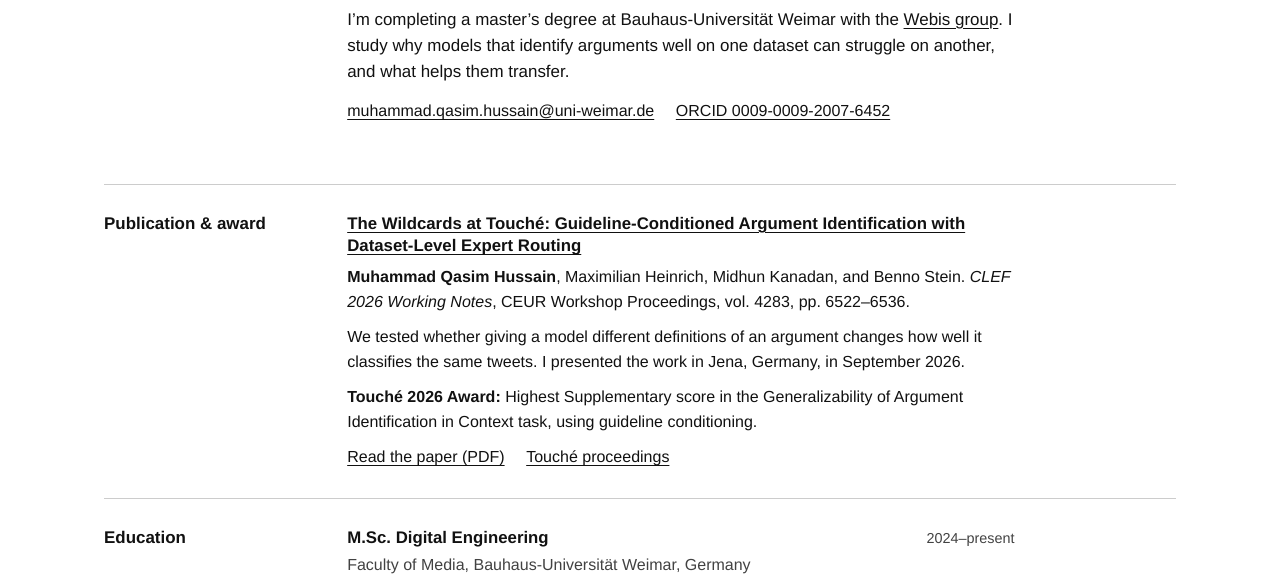
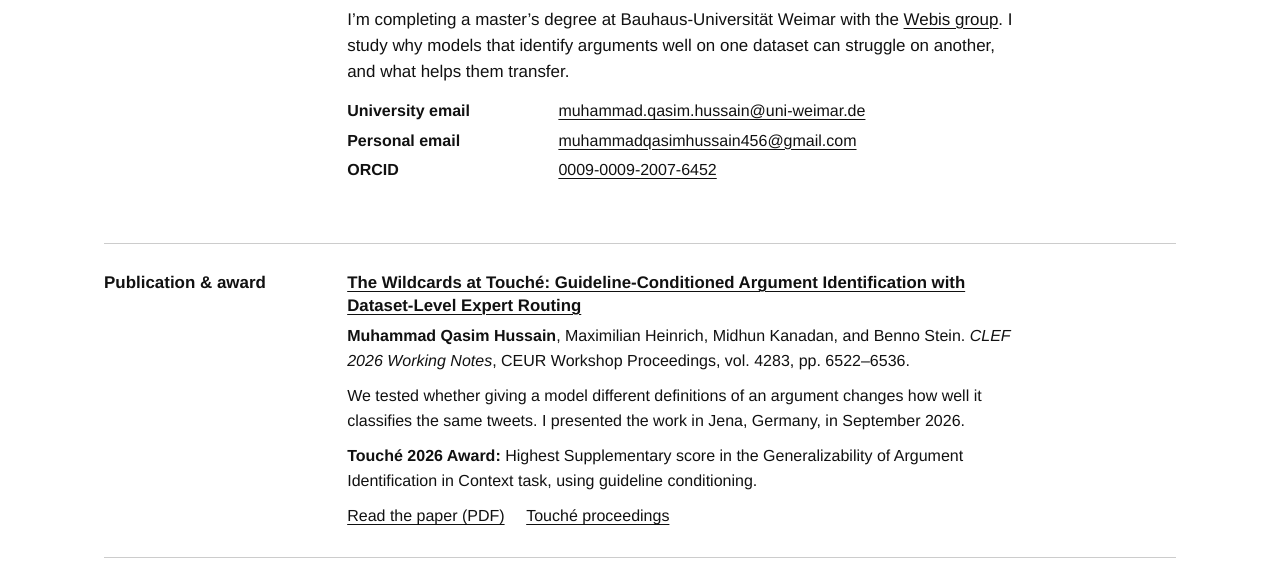
Before and after one commit to iqasimz/iqasimz.github.io, a plain HTML site: page index.html in a window 1280 px wide. Shown: the part 217-800 px from the top of the page. Drawn offline with Linux system fonts and the light colour scheme.

Commit message:
Label university and personal email addresses

```diff
--- a/index.html
+++ b/index.html
@@ -26,10 +26,14 @@
         <h1 id="profile-name">Muhammad Qasim Hussain</h1>
         <p class="meta">M.Sc. Digital Engineering candidate · Weimar, Germany</p>
         <p class="lede">I’m completing a master’s degree at Bauhaus-Universität Weimar with the <a href="https://webis.de/">Webis group</a>. I study why models that identify arguments well on one dataset can struggle on another, and what helps them transfer.</p>
-        <ul class="inline-list contact">
-          <li><a href="mailto:muhammad.qasim.hussain@uni-weimar.de">muhammad.qasim.hussain@uni-weimar.de</a></li>
-          <li><a href="https://orcid.org/0009-0009-2007-6452">ORCID 0009-0009-2007-6452</a></li>
-        </ul>
+        <dl class="details contact">
+          <dt>University email</dt>
+          <dd><a href="mailto:muhammad.qasim.hussain@uni-weimar.de">muhammad.qasim.hussain@uni-weimar.de</a></dd>
+          <dt>Personal email</dt>
+          <dd><a href="mailto:muhammadqasimhussain456@gmail.com">muhammadqasimhussain456@gmail.com</a></dd>
+          <dt>ORCID</dt>
+          <dd><a href="https://orcid.org/0009-0009-2007-6452">0009-0009-2007-6452</a></dd>
+        </dl>
       </div>
     </section>
 
--- a/site.css
+++ b/site.css
@@ -49,7 +49,6 @@ li + li { margin-top: .28rem; }
 .inline-list { display: flex; flex-wrap: wrap; column-gap: 1.35rem; row-gap: .2rem; padding: 0; list-style: none; }
 .inline-list li { margin: 0; min-width: 0; }
 .inline-list a { overflow-wrap: anywhere; }
-.contact { margin-top: .85rem; }
 
 .entry + .entry { margin-top: 1.25rem; }
 .entry-heading { display: flex; flex-wrap: wrap; justify-content: space-between; align-items: baseline; gap: .1rem 1rem; margin-bottom: .23rem; }
@@ -58,6 +57,8 @@ li + li { margin-top: .28rem; }
 .details { display: grid; grid-template-columns: minmax(9rem, 12rem) minmax(0, 1fr); gap: .65rem 1.2rem; margin: 0; }
 .details dt { font-weight: 700; }
 .details dd { margin: 0; }
+.details.contact { margin-top: .85rem; row-gap: .3rem; }
+.contact a { overflow-wrap: anywhere; }
 .site-footer { padding-block: 1rem 2rem; font-size: .9rem; }
 
 @media (max-width: 44rem) {
```
